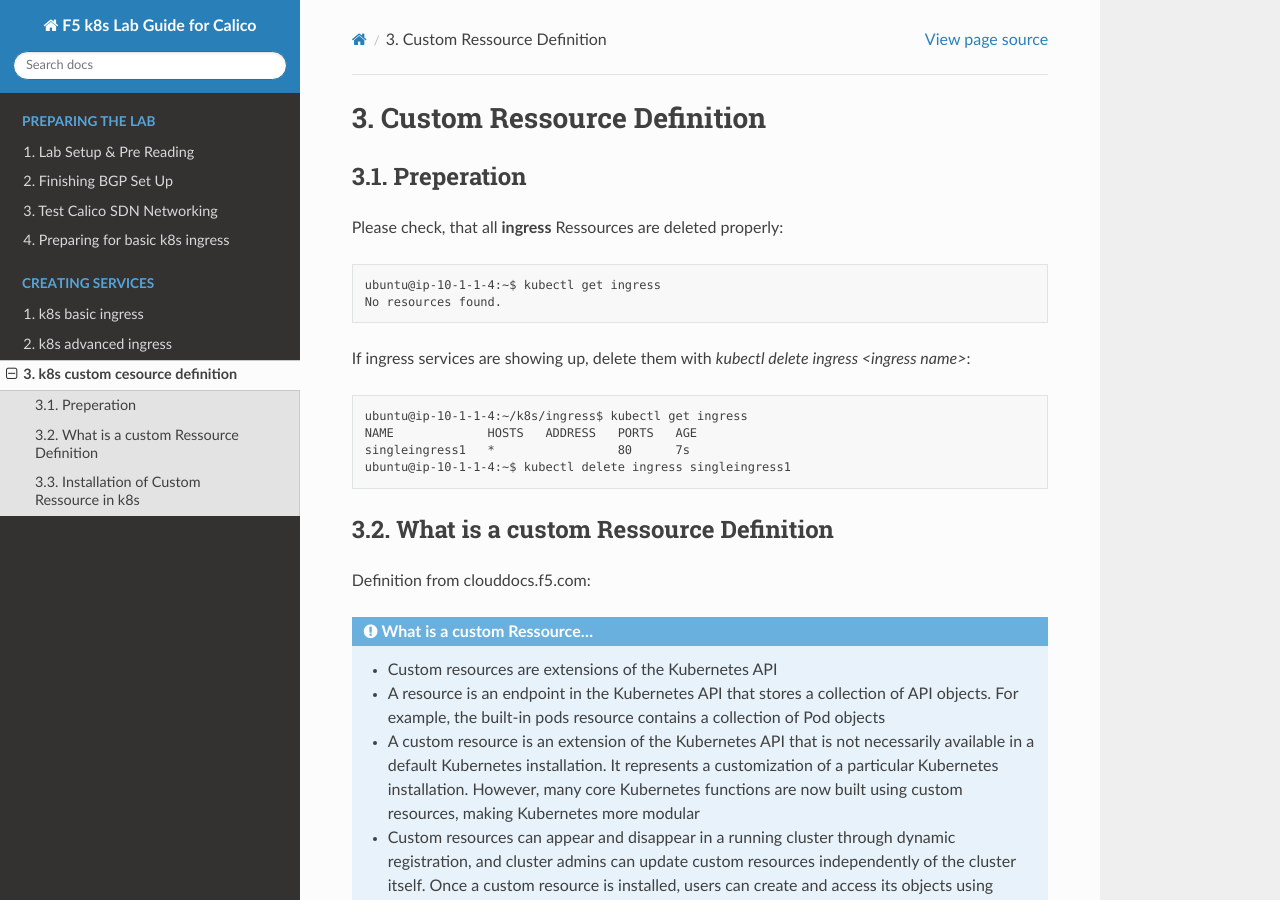
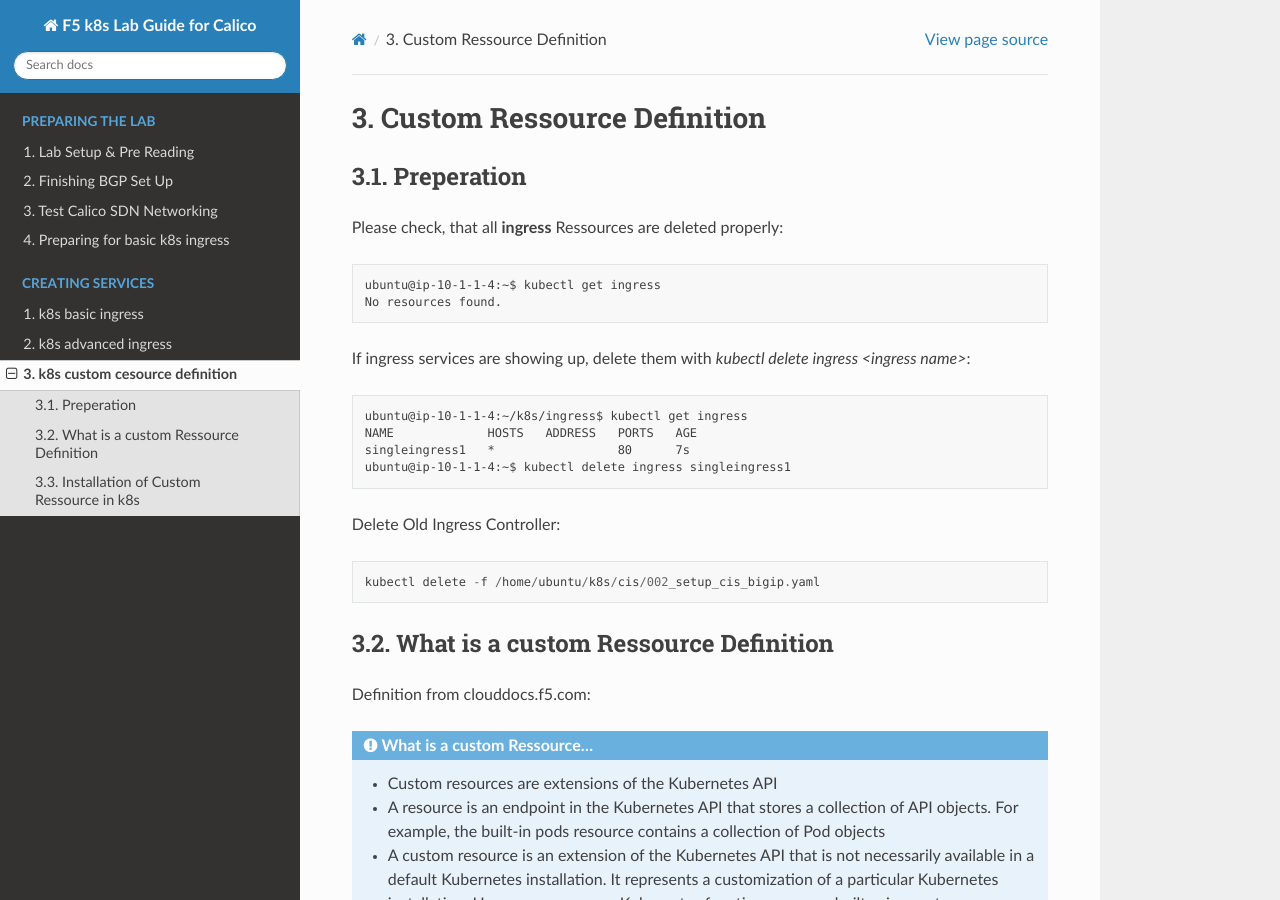
Before and after one commit to de1chk1nd/F5k8sCalicoLab, a Sphinx documentation site: the page built from docs/source/crd.rst, in a window 1280 px wide and 900 px high. Built offline with Sphinx 7.4.7 and the Read the Docs theme 2.0.0, drawn with Linux system fonts in a browser that asks for light colours.

Commit message:
20201023-9

```diff
--- a/docs/source/crd.rst
+++ b/docs/source/crd.rst
@@ -32,6 +32,11 @@ If ingress services are showing up, delete them with *kubectl delete ingress <in
    NAME             HOSTS   ADDRESS   PORTS   AGE
    singleingress1   *                 80      7s
    ubuntu@ip-10-1-1-4:~$ kubectl delete ingress singleingress1
+
+
+Delete Old Ingress Controller::
+
+   kubectl delete -f /home/ubuntu/k8s/cis/002_setup_cis_bigip.yaml
 
 
 What is a custom Ressource Definition
```
Also changed, not shown: 3 other files.
